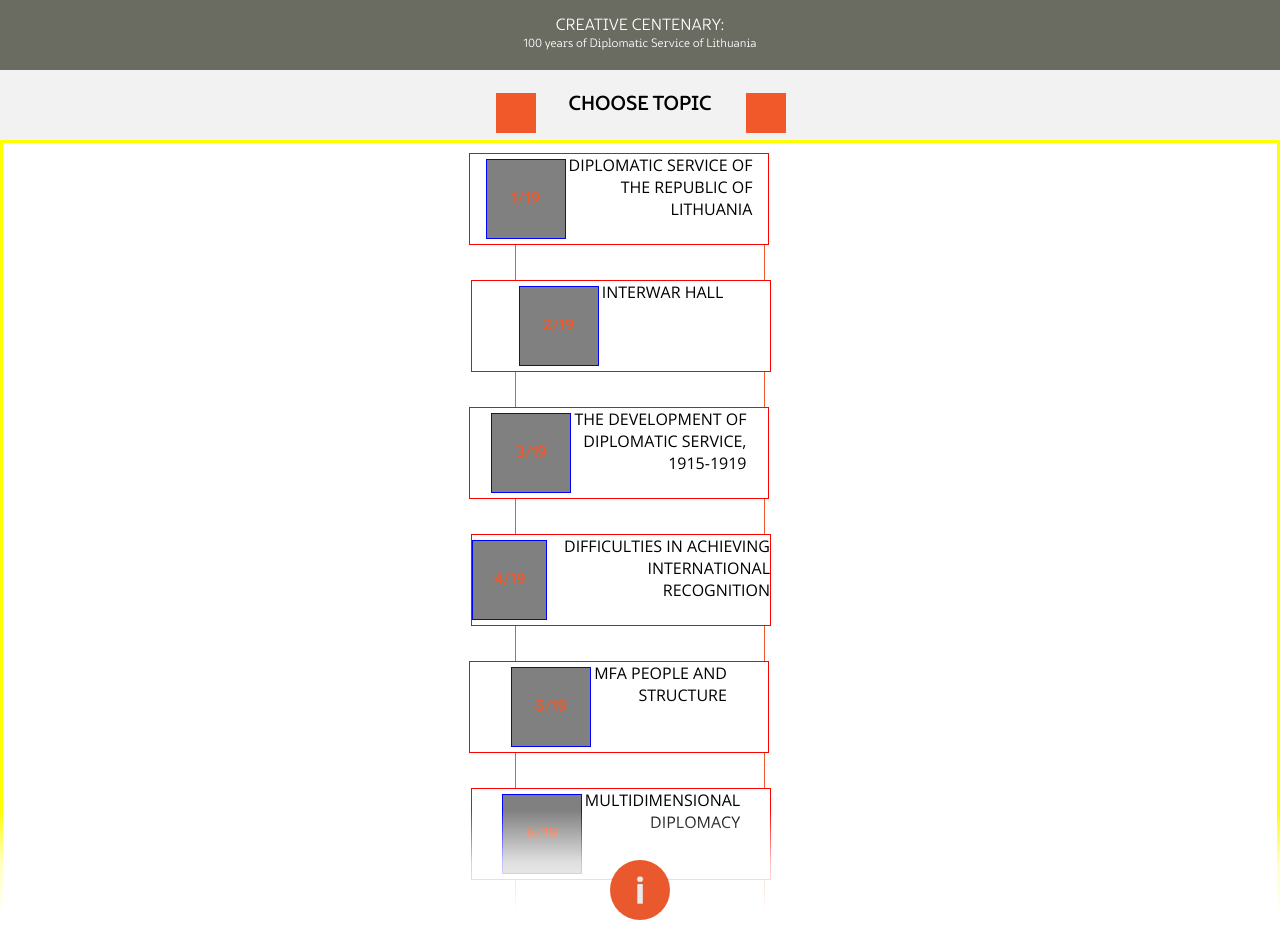
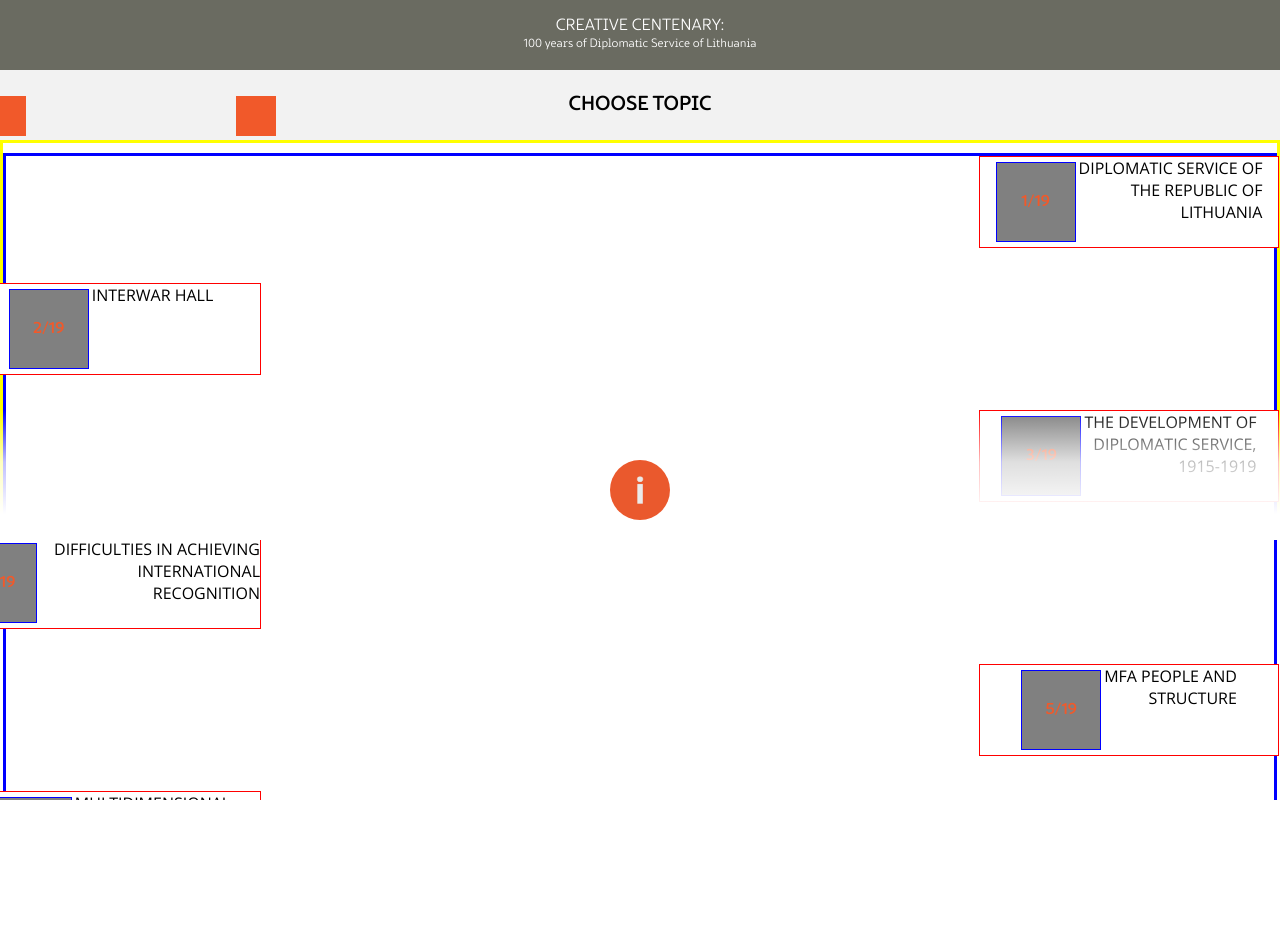
Before and after one commit to robertasliekis/urmas-testing, a React (Create React App) app: page / in a window 1280 px wide. After the commit the page ends 800 px from the top, so only its background shows below. Built offline with nearby package versions, Linux system fonts and the light colour scheme.

Commit message:
initial commit

```diff
--- a/src/index.css
+++ b/src/index.css
@@ -450,9 +450,11 @@ p {
   -webkit-box-pack: start;
       -ms-flex-pack: start;
           justify-content: flex-start;
-  height: 100vh;
+  height: 400px;
   border: 3px solid yellow;
   width: 100%;
+  -webkit-box-sizing: border-box;
+          box-sizing: border-box;
 }
 
 .topics-container .content .topics-list-wrapper .topics-list {
@@ -478,12 +480,16 @@ p {
       -ms-flex-pack: start;
           justify-content: flex-start;
   width: 250px;
+  width: 100%;
   border: 1px solid var(--global-color-orange);
   border-top: none;
   border-bottom: none;
   position: relative;
   margin-top: 10px;
   padding-bottom: 80px;
+  border: 3px solid blue;
+  -webkit-box-sizing: border-box;
+          box-sizing: border-box;
 }
 
 .topics-container .content .topics-list-wrapper .topics-list .topic {
--- a/src/index.scss
+++ b/src/index.scss
@@ -287,21 +287,28 @@ p {
       // height: calc(100vh - 2 * var(--title-height) - 56px);
       @include displayFlexColumn();
       justify-content: flex-start;
-      //overflow-x: scroll;
-      height: 100vh;
+      // overflow-x: scroll;
+      height: 400px;
+
       border: 3px solid yellow;
       width: 100%;
+      box-sizing: border-box;
+
       .topics-list {
         @include displayFlexColumn();
         align-items: flex-start;
         justify-content: flex-start;
         width: 250px;
+        width: 100%;
         border: 1px solid var(--global-color-orange);
         border-top: none;
         border-bottom: none;
         position: relative;
         margin-top: 10px;
         padding-bottom: 80px;
+        // height: 500px;
+        border: 3px solid blue;
+        box-sizing: border-box;
 
         .topic {
           margin-bottom: 35px;
```
Also changed, not shown: 2 other files (tests, documents, lock files or other folders).
